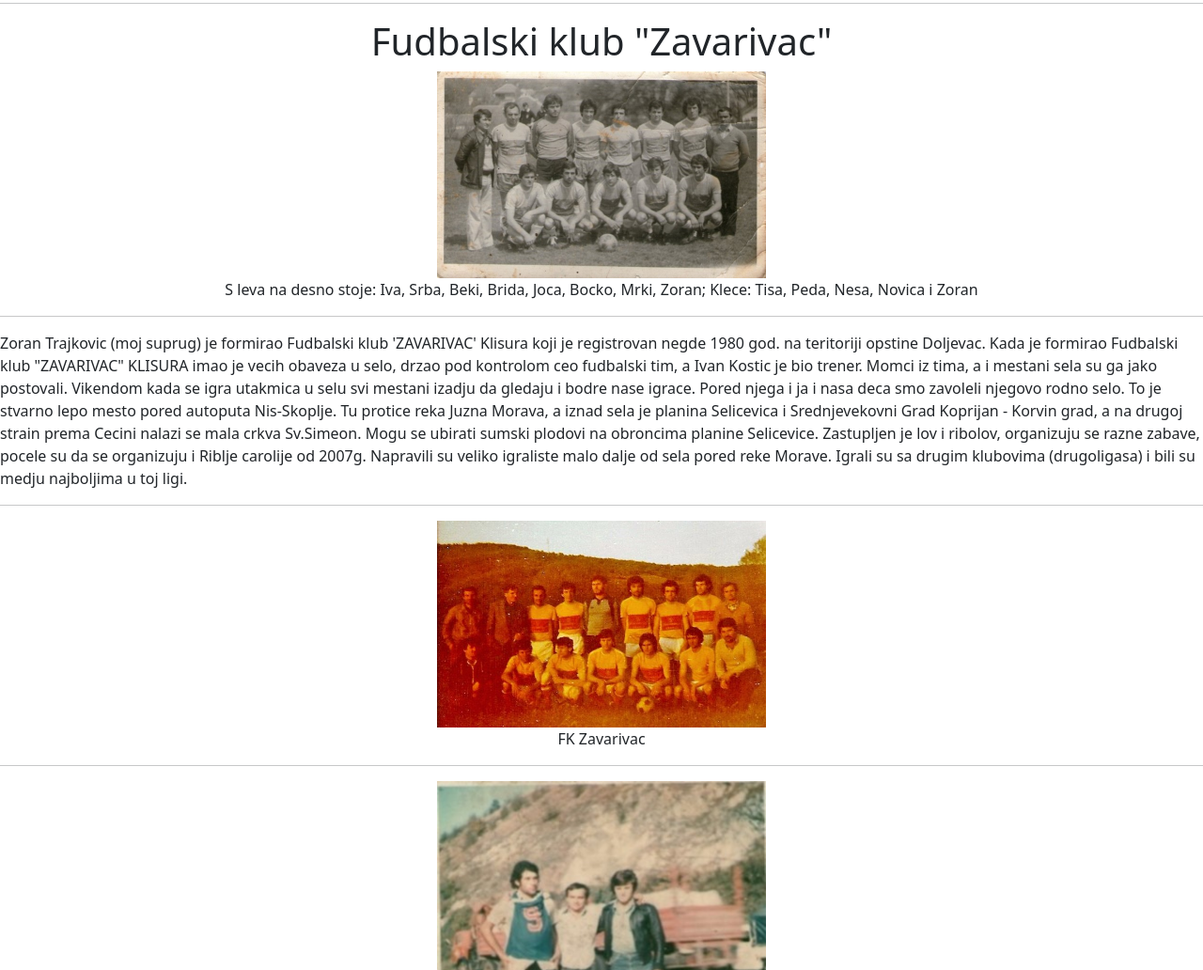
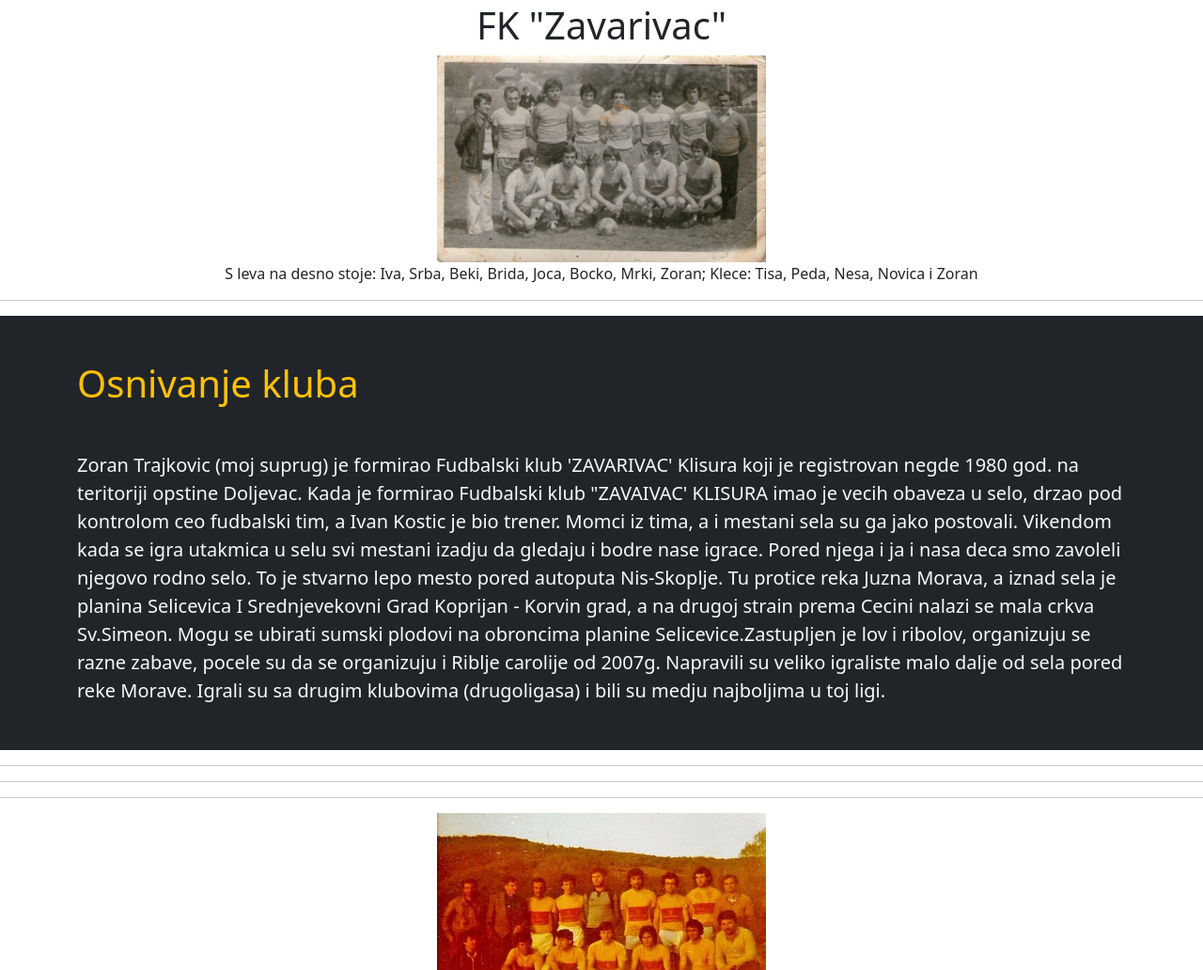
Before and after one commit to Klisura/klisura.github.io, a plain HTML site: page zavarivac.html in a window 1280 px wide. Shown: the part 674-1706 px from the top of the page at 94% size. Drawn offline with nearby package versions, Linux system fonts and the light colour scheme.

Commit message:
Add files via upload

```diff
--- a/zavarivac.html
+++ b/zavarivac.html
@@ -79,24 +79,39 @@
  </div>
 </section>
 <hr>
-<hr>
+
 <section>
-   <center><h1>Fudbalski klub "Zavarivac" </h1>      </center>
+   <center><h1>FK "Zavarivac" </h1>      </center>
 
     <figure>
       <center><img src="zavarivac_01.jpg"
-          alt="Fudbalski klub Zavarivac"
+          alt="FK Zavarivac"
           width="350"
           height="220"
           title="FK Zavarivac"></center>
           <figcaption><center>S leva na desno stoje: Iva, Srba, Beki, Brida, Joca, Bocko, Mrki, Zoran; Klece: Tisa, Peda, Nesa, Novica i Zoran</center></figcaption>
      </figure>
      <hr>
-     <p>Zoran
-    Trajkovic (moj suprug) je formirao  Fudbalski klub 'ZAVARIVAC' Klisura  koji je registrovan negde 1980 god. na teritoriji opstine Doljevac. Kada  je formirao Fudbalski klub "ZAVARIVAC"  KLISURA imao je vecih obaveza  u selo,  drzao pod kontrolom ceo fudbalski tim, a Ivan Kostic je bio trener.  Momci iz tima, a i mestani sela  su ga jako postovali. Vikendom kada se igra utakmica u selu  svi mestani izadju da gledaju i bodre nase igrace. Pored njega  i ja  i nasa deca smo   zavoleli njegovo rodno  selo.  To je stvarno lepo mesto pored autoputa Nis-Skoplje. Tu protice reka Juzna Morava, a iznad sela je planina Selicevica i  Srednjevekovni Grad Koprijan - Korvin grad, a na drugoj strain prema Cecini nalazi se mala crkva Sv.Simeon.  Mogu se ubirati sumski plodovi na obroncima planine Selicevice. Zastupljen je lov i ribolov, organizuju se razne  zabave,  pocele su da se organizuju i  Riblje carolije od  2007g.
-    Napravili su veliko igraliste malo dalje od sela pored reke Morave. Igrali su sa drugim  klubovima  (drugoligasa) i bili su medju najboljima  u toj ligi.    </p>
 
-  </section>
+     <section
+     class="bg-dark text-light p-5 p-lg-0 pt-lg-5 text-center text-sm-start"
+    >
+     <div class="container">
+       <div class="d-sm-flex align-items-center justify-content-between">
+         <div>
+           <h1><span class="text-warning">Osnivanje kluba </span></h1>
+           <p class="lead my-5">
+            Zoran Trajkovic (moj suprug) je formirao  Fudbalski klub 'ZAVARIVAC' Klisura  koji je registrovan negde 1980 god. na teritoriji opstine Doljevac. Kada  je formirao Fudbalski klub "ZAVAIVAC'  KLISURA imao je vecih obaveza  u selo,  drzao pod kontrolom ceo fudbalski tim, a Ivan Kostic je bio trener.  Momci iz tima, a i mestani sela  su ga jako postovali. Vikendom kada se igra utakmica u selu  svi mestani izadju da gledaju i bodre nase igrace. Pored njega  i ja  i nasa deca smo   zavoleli njegovo rodno  selo.  To je stvarno lepo mesto pored autoputa Nis-Skoplje. Tu protice reka Juzna Morava, a iznad sela je planina Selicevica I  Srednjevekovni Grad Koprijan - Korvin grad, a na drugoj strain prema Cecini nalazi se mala crkva Sv.Simeon.  Mogu se ubirati sumski plodovi na obroncima planine Selicevice.Zastupljen je lov i ribolov, organizuju se razne  zabave,  pocele su da se organizuju i  Riblje carolije od  2007g.
+            Napravili su veliko igraliste malo dalje od sela pored reke Morave. Igrali su sa drugim  klubovima  (drugoligasa) i bili su medju najboljima  u toj ligi.
+
+
+
+       </div>
+     </div>
+    </section>
+    <hr>
+    <hr>
+
 <hr>
 <figure>
    <center><img src="zavarivac_02.jpg"
```
